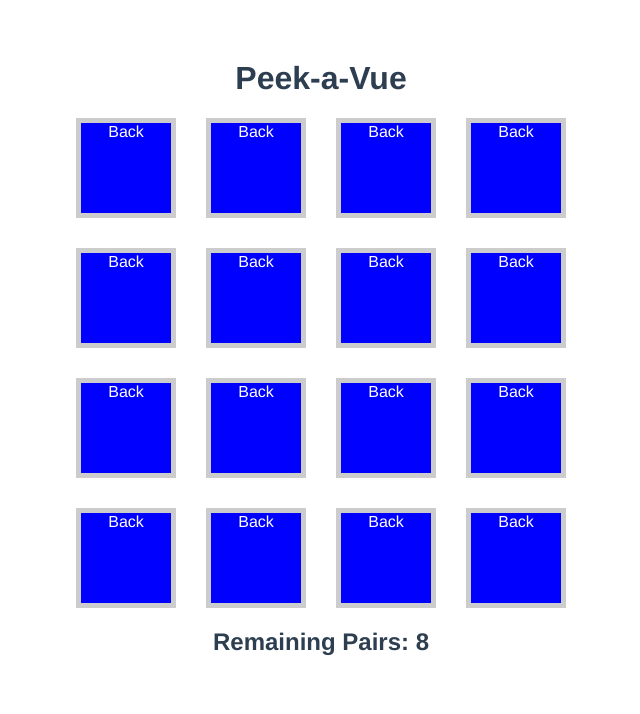
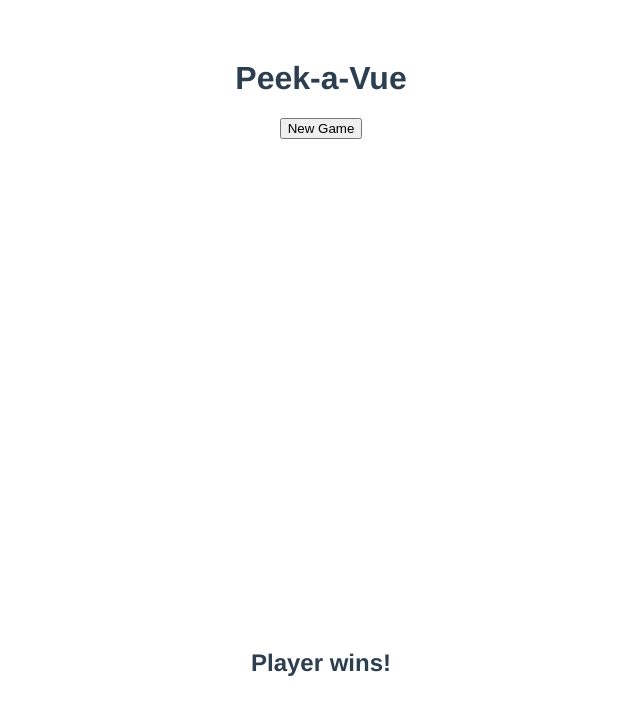
Before and after one commit to DavidHenzl/peek-a-vue, a Vue app: page / in a window 1280 px wide. Shown: the top 714 px of the page, without its empty margins (319-959 px from the left). Built offline with nearby package versions, Linux system fonts and the light colour scheme.

Commit message:
added random FaceValues and added new game button

```diff
--- a/src/App.vue
+++ b/src/App.vue
@@ -1,5 +1,6 @@
 <template>
   <h1>Peek-a-Vue</h1>
+	<button @click="newGame">New Game</button>
   <section class="game-board">
     <SingleCard
     v-for="(card, index) in cardList"
@@ -39,13 +40,22 @@ export default {
 			return remainingCards / 2
 		})
 
+		let defaultFaceValues = [1,1,2,2,3,3,4,4,5,5,6,6,7,7,8,8]
+
+		const newGame = () => {
+			cardList.value = ([])
+			let currentFaceValues = [...defaultFaceValues]
 			for (let i = 0; i < 16; i++) {
+				let faceValueOfCard = currentFaceValues[Math.floor(Math.random()*currentFaceValues.length)]
+				let index = currentFaceValues.indexOf(faceValueOfCard)
+				currentFaceValues.splice(index, 1)
 				cardList.value.push({
-				value: 8,
+					value: faceValueOfCard,
 					visible: false,
 					position: i,
 					matched: false
 				})
+			}
 		}
 
 		const flipCard = (payload) => {
@@ -66,11 +76,9 @@ export default {
 					const cardTwo = currentValue[1]
 
 					if (cardOne.faceValue === cardTwo.faceValue) {
-						status.value = 'Matched!'
 						cardList.value[cardOne.position].matched = true
 						cardList.value[cardTwo.position].matched = true
 					} else {
-						status.value = 'Mismatch!'
 						cardList.value[cardOne.position].visible = false
 						cardList.value[cardTwo.position].visible = false
 					}
@@ -87,6 +95,7 @@ export default {
 			flipCard,
 			userSelection,
 			status,
+			newGame
     }
   }
 }
```
Lines whose indentation alone changed are shown as unchanged.
